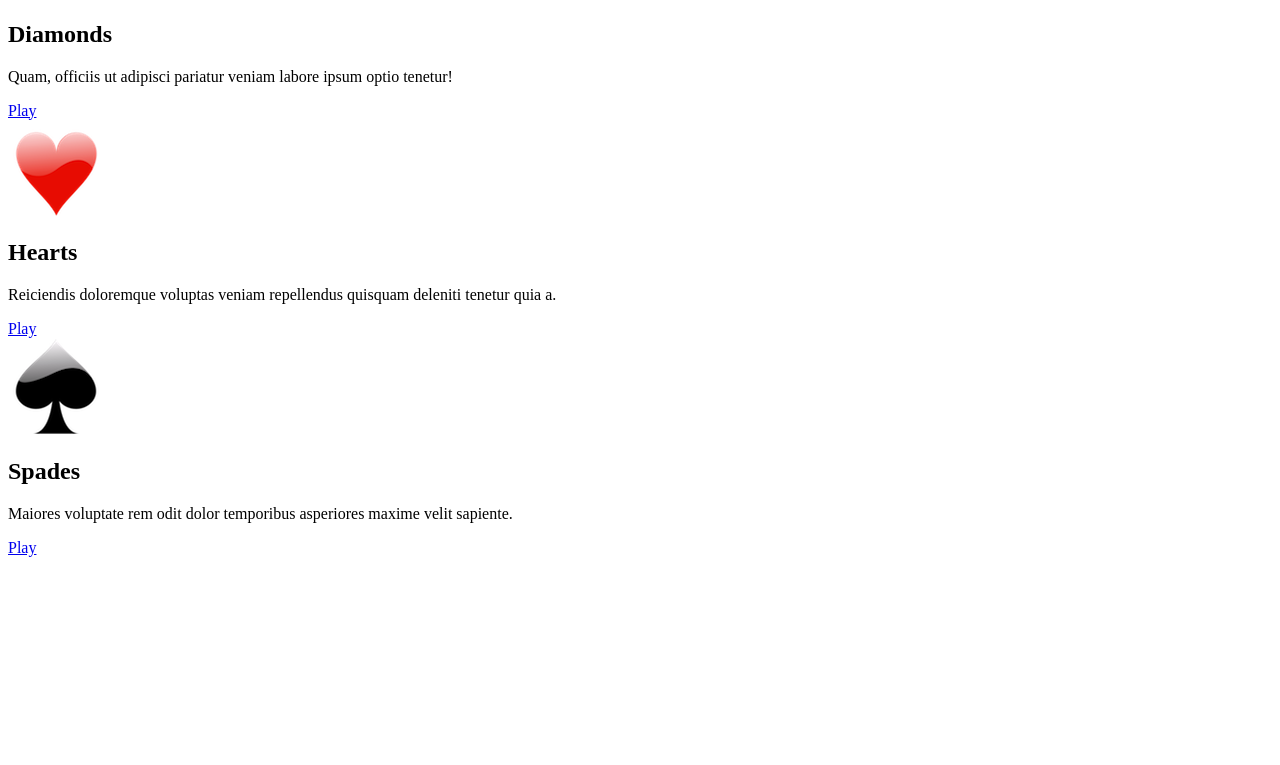
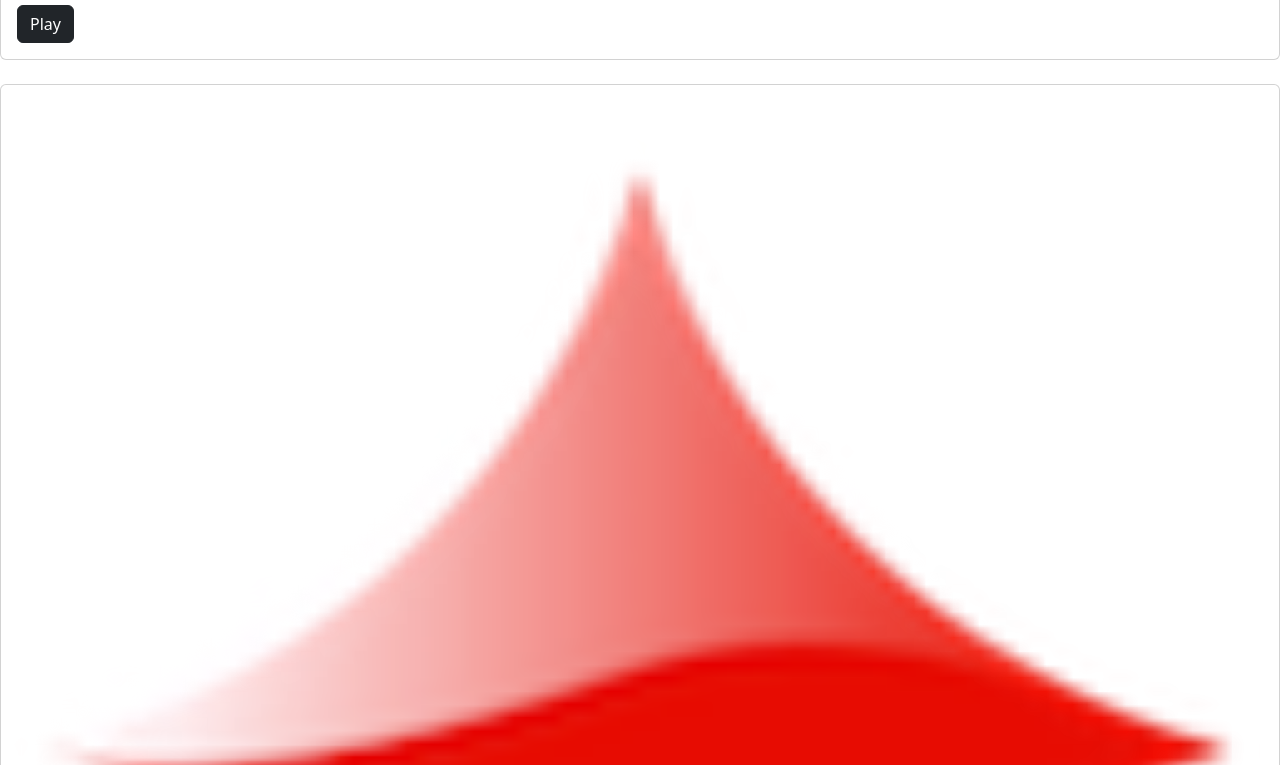
Before and after one commit to JacobSchmacob/LIS-549-Beginning-Web-Dev, a plain HTML site: page lis549-exercise-07-jhardin/lis549-exercise-07/index.html in a window 1280 px wide. Shown: the part 432-1197 px from the top of the page. Before the commit the page ends 997 px from the top, so only its background shows below. Drawn offline with nearby package versions, Linux system fonts and the light colour scheme; a small style sheet from the web is missing.

Commit message:
Changed the bootstrap link

```diff
--- a/lis549-exercise-07-jhardin/lis549-exercise-07/index.html
+++ b/lis549-exercise-07-jhardin/lis549-exercise-07/index.html
@@ -5,7 +5,7 @@
   <meta name="viewport" content="width=device-width, initial-scale=1, shrink-to-fit=no">
   <title>Playing Cards</title>
   <!-- Added Bootstrap here. -->
-  <link rel="Bootstrap" href="https://cdn.jsdelivr.net/npm/bootstrap@5.2.3/dist/css/bootstrap.min.css">
+  <link href="https://cdn.jsdelivr.net/npm/bootstrap@5.2.3/dist/css/bootstrap.min.css" rel="stylesheet" integrity="sha384-4Q6Gf2aSP4eDXB8Miphtr37CMZZQ5oXLH2yaXMJ2w8e2ZtHTl7GptT4jmndRuHDT" crossorigin="anonymous">
 </head>
 
 <body>
```
